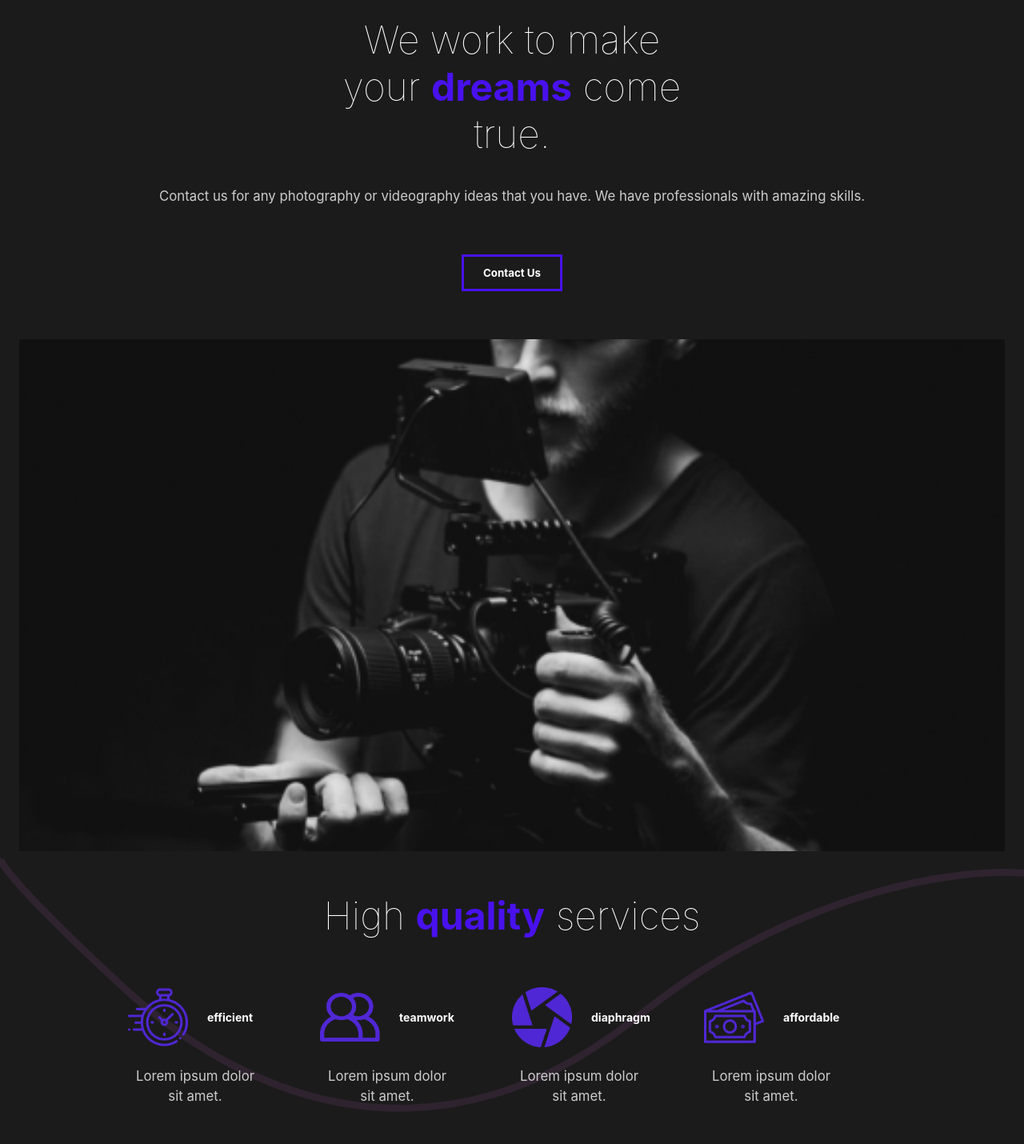
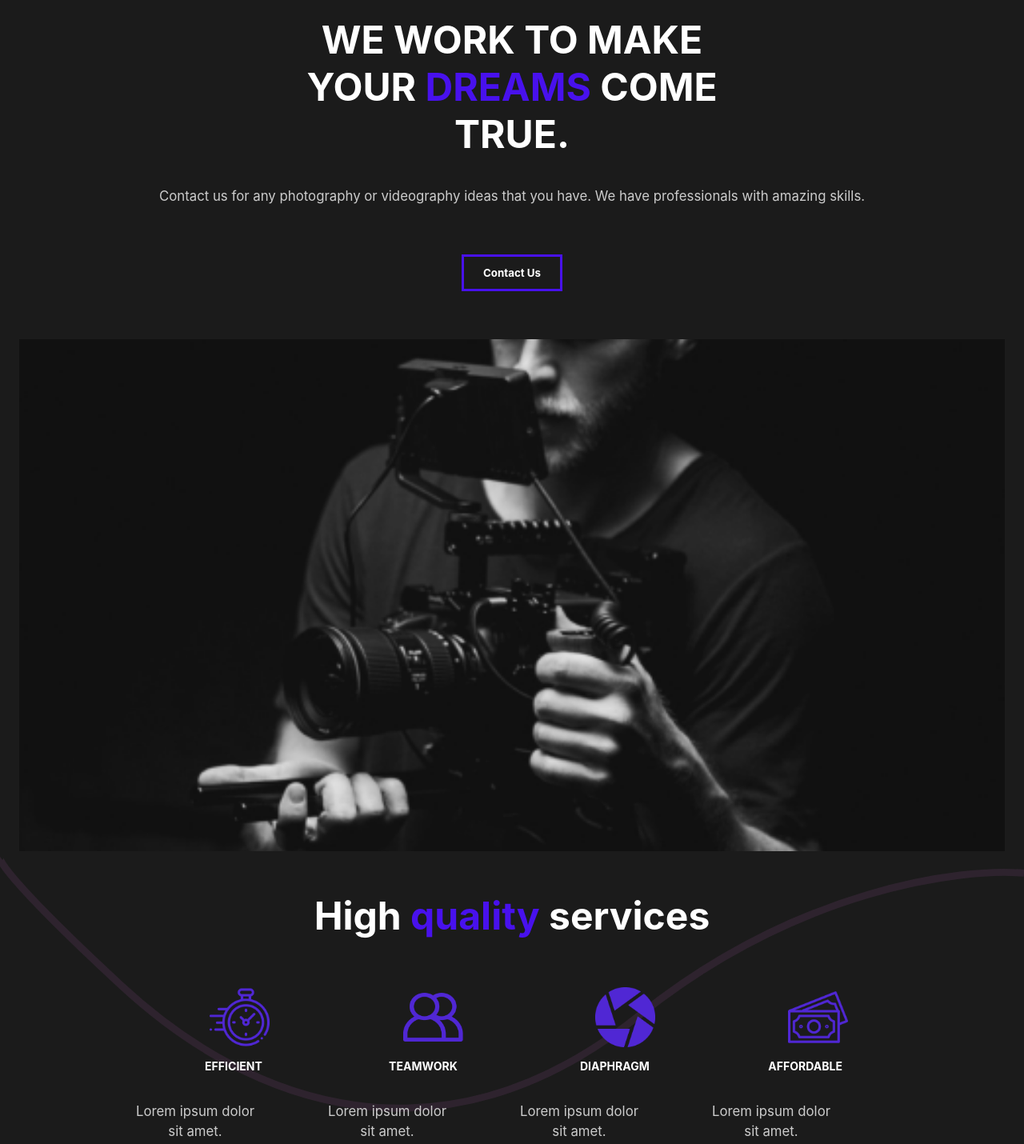
Before and after one commit to MatinSa7/CaptureSite, a React (Create React App) app: page /CaptureSite in a window 1280 px wide. Shown: the part 200-1630 px from the top of the page at 80% size. Built offline with nearby package versions, Linux system fonts and the light colour scheme; the HTML template or start-up script is replaced by a standard one.

Commit message:
more Styling

```diff
--- a/src/Styles.js
+++ b/src/Styles.js
@@ -21,7 +21,7 @@ export const StyledDescription = styled.div`
   flex: 1;
   padding-right: 5rem;
   h2 {
-    font-weight: lighter;
+    font-weight: bold;
   }
   @media (max-width: 1300px) {
     padding: 0;
--- a/src/components/AboutSection.js
+++ b/src/components/AboutSection.js
@@ -19,15 +19,15 @@ const AboutSection = () => {
       <StyledDescription>
         <motion.div>
           <StyledHide>
-            <motion.h2 variants={titleAnim}>We work to make</motion.h2>
+            <motion.h2 variants={titleAnim}>WE WORK TO MAKE</motion.h2>
           </StyledHide>
           <StyledHide>
             <motion.h2 variants={titleAnim}>
-              your <span>dreams</span> come
+              YOUR <span>DREAMS</span> COME
             </motion.h2>
           </StyledHide>
           <StyledHide>
-            <motion.h2 variants={titleAnim}>true.</motion.h2>
+            <motion.h2 variants={titleAnim}>TRUE.</motion.h2>
           </StyledHide>
         </motion.div>
         <motion.p variants={fade}>
--- a/src/components/ServicesSection.js
+++ b/src/components/ServicesSection.js
@@ -25,30 +25,30 @@ const ServicesSection = () => {
         <StyledCards>
           <StyledCard>
             <div className="icon">
-              <embed src={clock} alt="clock" />
-              <h3>efficient</h3>
+              <embed style={{margin: "0rem 0rem 0rem 3.2rem"}} src={clock} alt="clock" />
+              <h3 style={{margin: "0rem 0rem 0rem 2rem"}}>EFFICIENT</h3>
             </div>
             <p>Lorem ipsum dolor sit amet.</p>
           </StyledCard>
           <StyledCard>
             <div className="icon">
-              <embed src={teamwork} alt="teamwork" />
-              <h3>teamwork</h3>
+              <embed style={{margin: "0rem 0rem 0rem 3.6rem"}} src={teamwork} alt="teamwork" />
+              <h3 style={{margin: "0rem 0rem 0rem 1.5rem"}}>TEAMWORK</h3>
             </div>
             <p>Lorem ipsum dolor sit amet.</p>
           </StyledCard>
 
           <StyledCard>
             <div className="icon">
-              <embed src={diaphragm} alt="diaphragm" />
-              <h3>diaphragm</h3>
+              <embed style={{margin: "0rem 0rem 0rem 3.6rem"}} src={diaphragm} alt="diaphragm" />
+              <h3 style={{margin: "0rem 0rem 0rem 1.4rem"}}>DIAPHRAGM</h3>
             </div>
             <p>Lorem ipsum dolor sit amet.</p>
           </StyledCard>
           <StyledCard>
             <div className="icon">
-              <embed src={money} alt="money" />
-              <h3>affordable</h3>
+              <embed style={{margin: "0rem 0rem 0rem 3.7rem"}} src={money} alt="money" />
+              <h3 style={{margin: "0rem 0rem 0rem 1.1rem"}}>AFFORDABLE</h3>
             </div>
             <p>Lorem ipsum dolor sit amet.</p>
           </StyledCard>
@@ -77,15 +77,14 @@ const StyledCards = styled.div`
   }
   display: flex;
   flex-wrap: wrap;
+
 `;
 
 const StyledCard = styled.div`
   flex-basis: 20rem;
   .icon {
-    display: flex;
     align-items: center;
     h3 {
-      margin-left: 1rem;
       color: white;
       padding: 1rem;
     }
```
